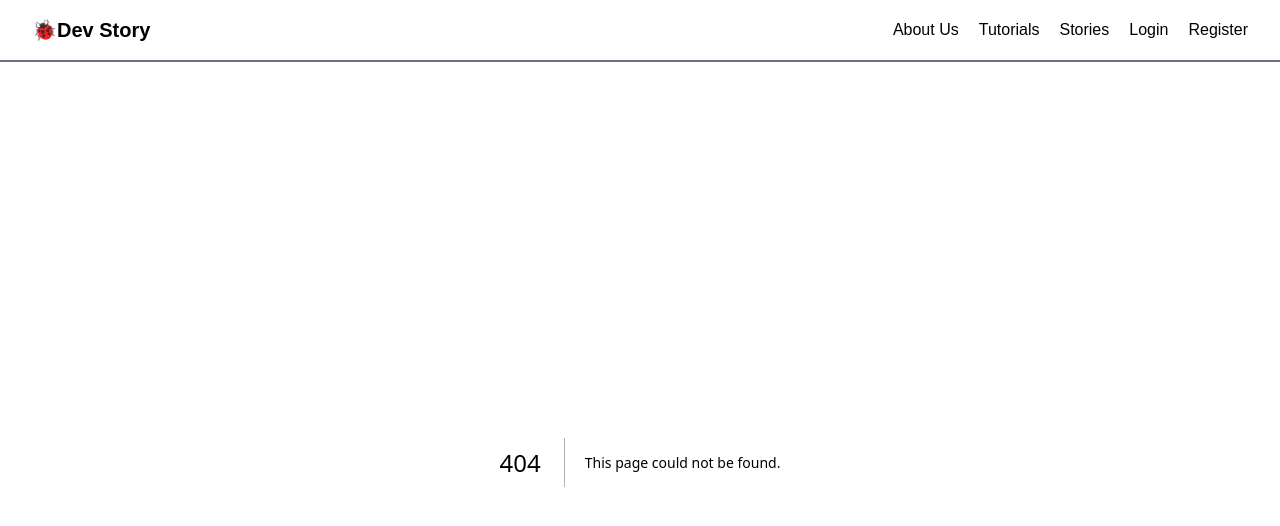
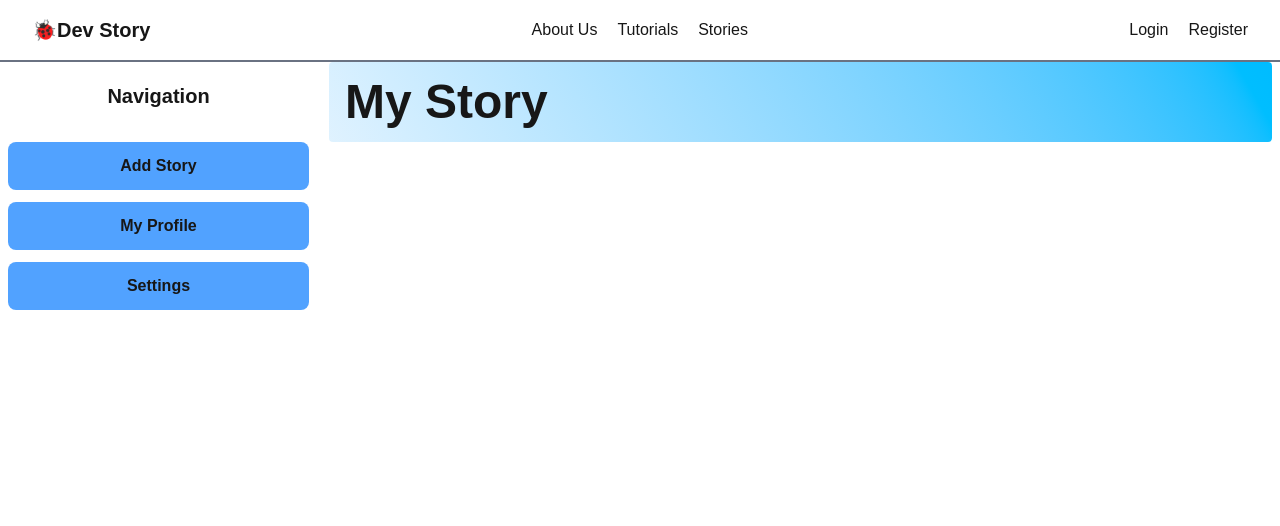
Before and after one commit to Hlamong55/Hello-Next.Js, a Next.js app: page /dashboard/my-profile in a window 1280 px wide. Before the commit this address had no page. Shown: the top 526 px of the page. Built offline with nearby package versions, Linux system fonts and the light colour scheme.

Commit message:
create multiple layouts & route groups in dashboard

```diff
--- /dev/null
+++ b/src/app/dashboard/add-story/page.jsx
@@ -0,0 +1,12 @@
+import Title from '@/components/Title';
+import React from 'react';
+
+const AddStory = () => {
+    return (
+        <div>
+            <Title>Add Your Story</Title>
+        </div>
+    );
+};
+
+export default AddStory;
--- a/src/app/dashboard/layout.jsx
+++ b/src/app/dashboard/layout.jsx
@@ -1,10 +1,31 @@
+import Link from 'next/link';
 import React from 'react';
 
 const DashboardLayout = ({ children }) => {
     return (
-        <div>
-            This is layout
-            {children}
+        <div className='grid grid-cols-12 gap-5 min-h-screen'>
+
+            <div className='col-span-3 '>
+                <h2 className='text-xl font-bold text-center mt-5'>Navigation</h2>
+
+                <div className='flex flex-col gap-3 mt-8'>
+                    <Link
+                    className='py-3 text-center rounded-lg bg-blue-400 cursor-pointer hover:text-white hover:bg-blue-600 font-semibold'
+                    href={"/dashboard/add-story"}>Add Story</Link>
+
+                    <Link
+                    className='py-3 text-center rounded-lg bg-blue-400 cursor-pointer hover:text-white hover:bg-blue-600 font-semibold'
+                    href={"/dashboard/my-profile"}>My Profile</Link>
+
+                    <Link
+                    className='py-3 text-center rounded-lg bg-blue-400 cursor-pointer hover:text-white hover:bg-blue-600 font-semibold'
+                    href={"/dashboard/settings"}>Settings</Link>
+                </div>
+            </div>
+
+            <div className='col-span-9'>
+                {children}
+            </div>
         </div>
     );
 };
--- /dev/null
+++ b/src/app/dashboard/my-profile/page.jsx
@@ -0,0 +1,12 @@
+import Title from '@/components/Title';
+import React from 'react';
+
+const MyStory = () => {
+    return (
+        <div>
+            <Title>My Story</Title>
+        </div>
+    );
+};
+
+export default MyStory;
--- /dev/null
+++ b/src/app/dashboard/settings/page.jsx
@@ -0,0 +1,12 @@
+import Title from '@/components/Title';
+import React from 'react';
+
+const Settings = () => {
+    return (
+        <div>
+            <Title>Settings</Title>
+        </div>
+    );
+};
+
+export default Settings;
--- a/src/components/Header.jsx
+++ b/src/components/Header.jsx
@@ -6,10 +6,13 @@ const Header = () => {
         <header className="px-8 py-4 border-b-2 border-gray-500 flex justify-between items-center flex-wrap">
           <Link href="/" className="text-xl font-extrabold">🐞Dev Story</Link>
 
-          <nav className='space-x-5'>
+          <nav className='space-x-5 '>
             <Link href="/about">About Us</Link>
             <Link href="/tutorials">Tutorials</Link>
             <Link href="/stories">Stories</Link>
+          </nav>
+
+          <nav className='space-x-5'>
             <Link href="/login">Login</Link>
             <Link href="/register">Register</Link>
           </nav>
```
